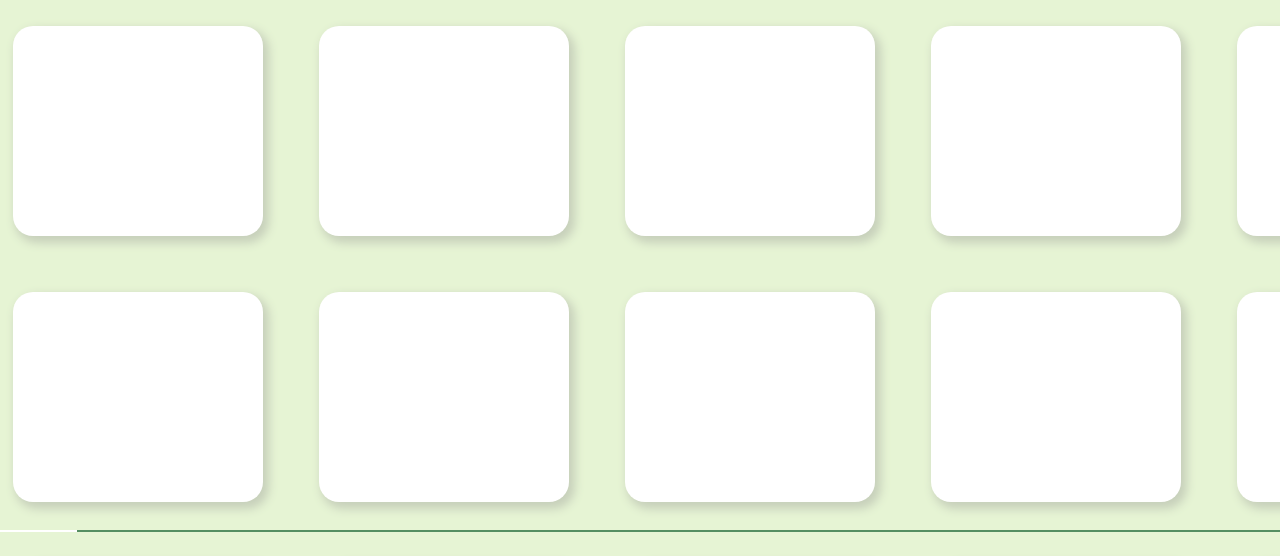
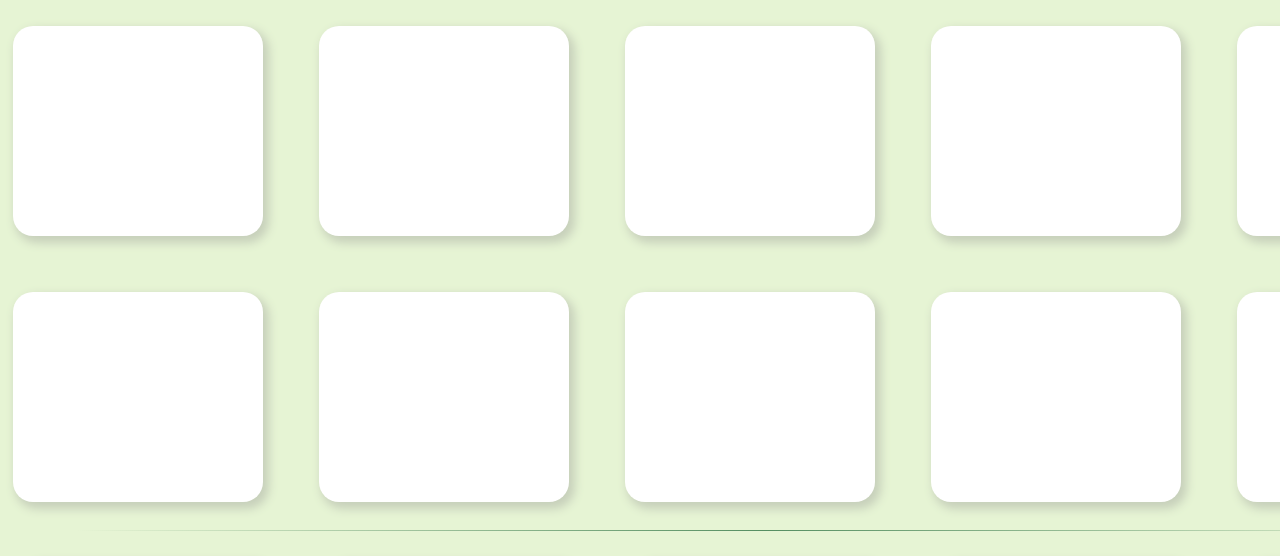
Before and after one commit to NancyBan/BeEco, a plain HTML site: page index.html in a window 1280 px wide. Shown: the part 362-918 px from the top of the page. Drawn offline with nearby package versions, Linux system fonts and the light colour scheme; a web font is replaced by a local one.

Commit message:
divisiones

```diff
--- a/css/index.css
+++ b/css/index.css
@@ -18,15 +18,18 @@ body{
 }
 
 /* Main Content */
-section{
+section, main{
     width: 100%;
     background-color: #e6f4d4;
 }
 
 main article hr{
     width: 90%;
+    height: 1px;
     margin: 0 auto;
-    border: 0.1em solid #558e62;
+    border: none;
+    /*border-bottom: 1px solid #558e62;*/
+    background: linear-gradient(to right, #e6f4d4, #558e62, #e6f4d4);
 }
 
 article section{
--- a/index.html
+++ b/index.html
@@ -44,6 +44,7 @@
       <section id="home"></section>
       <hr>
       <section id="tiendas"></section>
+      <hr>
       <section id="blog"></section>
     </article>
   </main>
```
Also changed, not shown: css/secciones/home.html (added).
